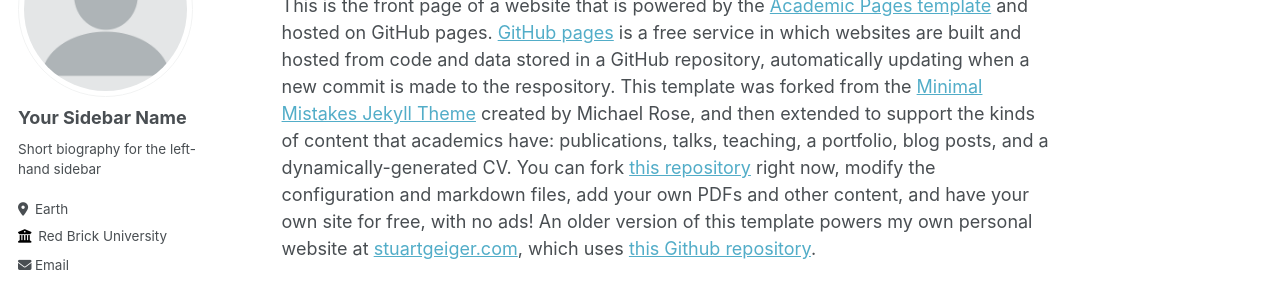
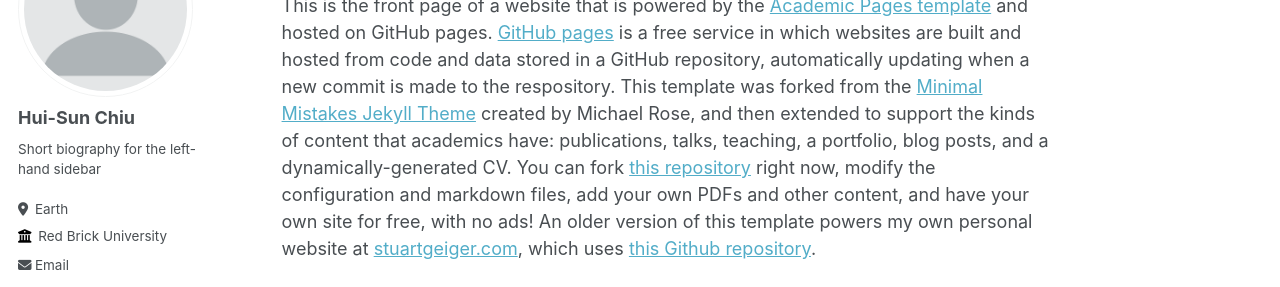
Before and after one commit to huisun88/huisun88.github.io, a Jekyll site: the page built from _pages/about.md, in a window 1280 px wide. Shown: the part 184-471 px from the top of the page. Built offline with Jekyll 4.4.1, drawn with Linux system fonts in a browser that asks for light colours; some web fonts are replaced.

Commit message:
Update _config.yml

```diff
--- a/_config.yml
+++ b/_config.yml
@@ -22,7 +22,7 @@ repository               : "academicpages/academicpages.github.io"
 author:
   # Biographic information
   avatar           : "profile.png"
-  name             : "Your Sidebar Name"
+  name             : "Hui-Sun Chiu"
   pronouns         : # example: "she/her"
   bio              : "Short biography for the left-hand sidebar"
   location         : "Earth"
```
